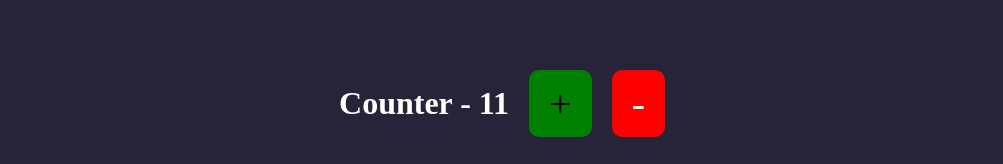
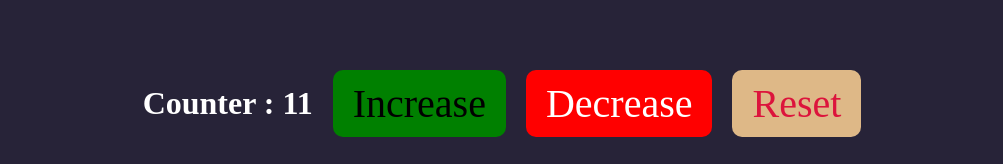
Before and after one commit to ShubhamKumar-25/Components-with-props-in-react.js, a React (Vite) app: page / in a window 1280 px wide. Shown: the part 699-863 px from the top of the page, without its empty margins (138-1141 px from the left). Built offline with nearby package versions, Linux system fonts and the light colour scheme.

Commit message:
Reset button add in our project

```diff
--- a/src/components/Counter.css
+++ b/src/components/Counter.css
@@ -41,7 +41,7 @@
   flex-direction: row;    /* ensure row layout */
 }
 
-.btn, .btn2 {
+.btn, .btn2, .btn3 {
   padding: 10px 20px;
   border: none;
   border-radius: 10px;
@@ -58,3 +58,8 @@
   color: white;
   background-color: red;
 }
+
+.btn3 {
+  color: crimson;
+  background-color: burlywood;
+}
--- a/src/components/Counter.jsx
+++ b/src/components/Counter.jsx
@@ -6,14 +6,14 @@ const Counter = () => {
 
   return (
     <div className="counter-container">
-      <h1>Counter - {count}</h1>
+      <h1>Counter : {count}</h1>
       <button
         className="btn"
         onClick={() => {
           setCount(count + 1);
         }}
       >
-        +
+        Increase
       </button>
       <button
         className="btn2"
@@ -21,7 +21,15 @@ const Counter = () => {
           setCount(count - 1);
         }}
       >
-        -
+        Decrease
+      </button>
+      <button
+        className="btn3"
+        onClick={() => {
+          setCount(0);
+        }}
+      >
+        Reset
       </button>
     </div>
   );
```
